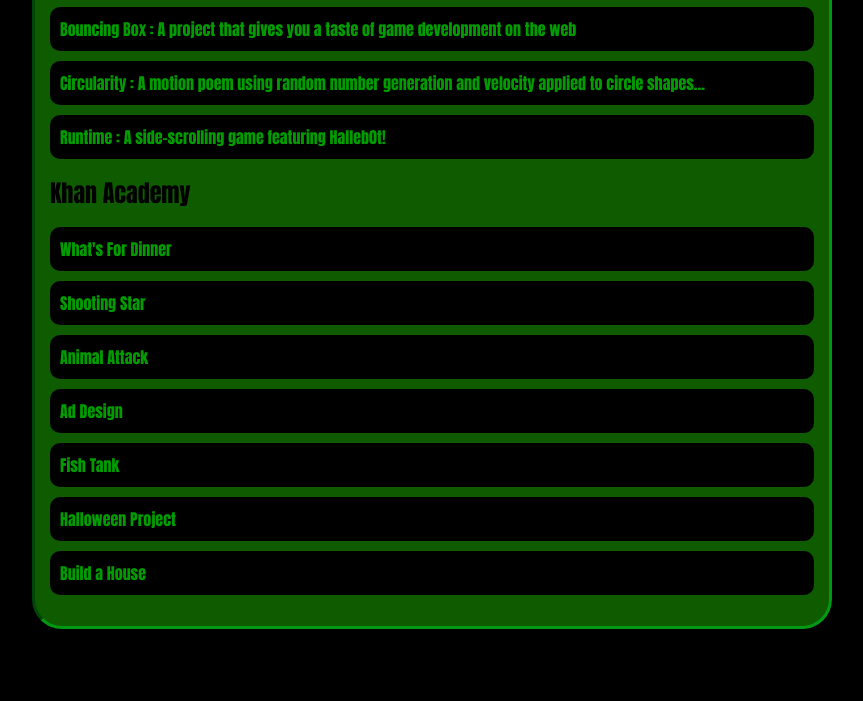
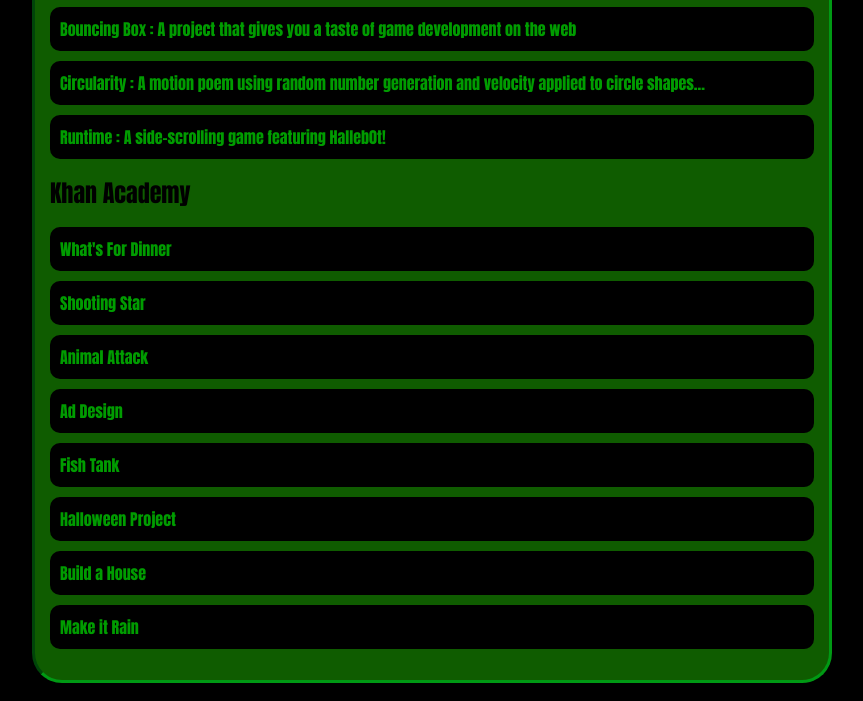
Before and after one commit to matthewscott2/matthewscott.github.io, a plain HTML site: page portfolio.html in a window 1280 px wide. Shown: the part 250-951 px from the top of the page, without its empty margins (208-1071 px from the left). Before the commit the page ends 897 px from the top, so only its background shows below. Drawn offline with Linux system fonts and the light colour scheme.

Commit message:
added a new project

```diff
--- a/portfolio.html
+++ b/portfolio.html
@@ -37,6 +37,7 @@
                   <li><a href="https://www.khanacademy.org/computer-programming/surprise/5599978778836992">Fish Tank</a></li>
                   <li><a href="https://www.khanacademy.org/computer-programming/boo/6429019415035904">Halloween Project</a></li>
                   <li><a href="https://www.khanacademy.org/computer-programming/calm-luh-cottage/6175275710332928">Build a House</a></li>
+                  <li><a href="https://www.khanacademy.org/computer-programming/spin-off-of-project-make-it-rain/5211498978394112">Make it Rain</a></li>
                 </ul>
             </div>
         </main>
```
